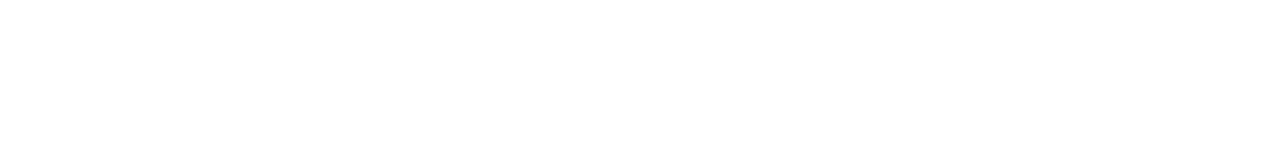
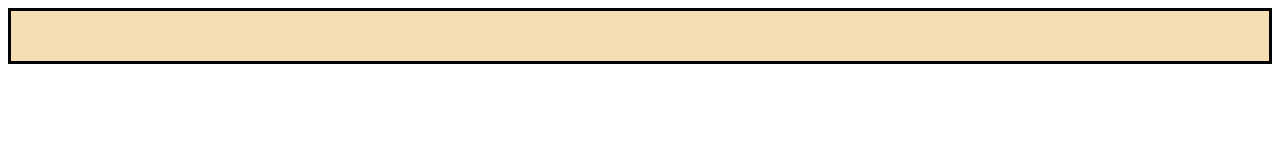
Before and after one commit to darshanpandhi/FilmBook, a plain HTML site: page SeatSelection.html in a window 1280 px wide. Drawn offline with Linux system fonts and the light colour scheme.

Commit message:
Create the External css for SeatSelection

```diff
--- /dev/null
+++ b/SeatSelection.css
@@ -0,0 +1,12 @@
+.rectangle
+{
+    width: available;
+    height: 50px;
+    border: solid black;
+    background-color: wheat;
+}
+
+/*div
+{
+    border: 40px solid black;
+}*/
--- a/SeatSelection.html
+++ b/SeatSelection.html
@@ -3,10 +3,12 @@
 <html>
 
 <head>
+    <link rel = "stylesheet" type = "text/css" href = "SeatSelection.css">
     <title>Seat Selection</title>
 </head>
 
 <body>
+    <div class = "rectangle"></div>
 </body>
 
 </html>
```
